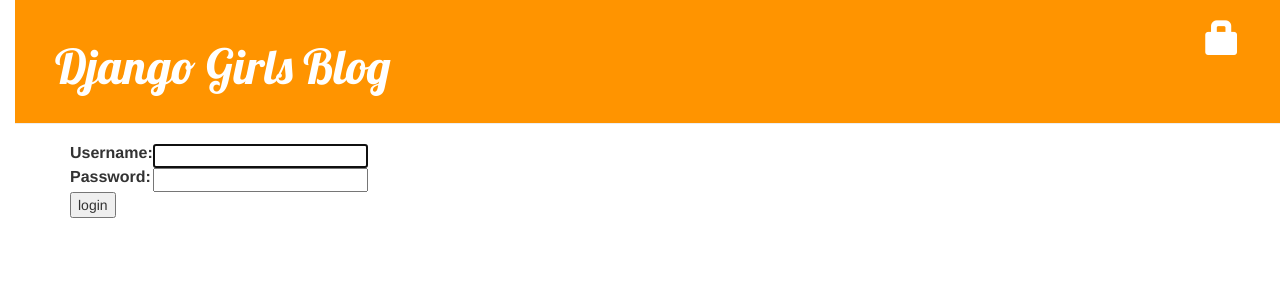
After one commit to kpi-web-guild/django-girls-blog-Miseracle, a Django app: page /accounts/login/ in a window 1280 px wide. The commit adds this page. Shown: the top 300 px of the page. Run offline with Django 3.2, Linux system fonts and the light colour scheme; some libraries are stand-ins or nearby versions.

Commit message:
Add simple security(login/logout checks).

```diff
--- a/blog/templates/blog/base.html
+++ b/blog/templates/blog/base.html
@@ -12,6 +12,9 @@
           {% if user.is_authenticated %}
             <a href="{% url 'post_new' %}" class="top-menu"><span class="glyphicon glyphicon-plus"></span></a>
             <a href="{% url 'post_draft_list' %}" class="top-menu"><span class="glyphicon glyphicon-edit"></span></a>
+            <p class="top-menu">Hello, {{ user.username }}! <small>(<a href="{% url 'logout' %}">Log out</a>)</small></p>
+          {% else %}
+            <a href="{% url 'login' %}" class="top-menu"><span class="glyphicon glyphicon-lock"></span></a>
           {% endif %}
             <h1><a href="/">Django Girls Blog</a></h1>
         </div>
--- /dev/null
+++ b/blog/templates/registration/login.html
@@ -0,0 +1,27 @@
+{% extends "blog/base.html" %}
+
+{% block content %}
+
+{% if form.errors %}
+<p>Your username and password didn't match. Please try again.
+We won't tell you neither if you are wrong with login, nor if with password. Usability!</p>
+{% endif %}
+
+<form method="post" action="{% url 'login' %}">
+{% csrf_token %}
+<table>
+<tr>
+    <td>{{ form.username.label_tag }}</td>
+    <td>{{ form.username }}</td>
+</tr>
+<tr>
+    <td>{{ form.password.label_tag }}</td>
+    <td>{{ form.password }}</td>
+</tr>
+</table>
+
+<input type="submit" value="login" />
+<input type="hidden" name="next" value="{{ next }}" />
+</form>
+
+{% endblock %}
--- a/blog/views.py
+++ b/blog/views.py
@@ -7,6 +7,7 @@ from django.shortcuts import render, get_object_or_404, redirect
 from .models import Post
 from django.utils import timezone
 from .forms import PostForm
+from django.contrib.auth.decorators import login_required
 # Create your views here.
 
 
@@ -26,6 +27,7 @@ def post_detail(request, pk):
     return render(request, 'blog/post_detail.html', {'post': post})
 
 
+@login_required
 def post_new(request):
     """Create new post."""
     if request.method == 'POST':
@@ -40,6 +42,7 @@ def post_new(request):
     return render(request, 'blog/post_edit.html', {'form': form})
 
 
+@login_required
 def post_edit(request, pk):
     """Edit existing post."""
     post = get_object_or_404(Post, pk=pk)
@@ -55,6 +58,7 @@ def post_edit(request, pk):
     return render(request, 'blog/post_edit.html', {'form': form})
 
 
+@login_required
 def post_draft_list(request):
     """Unpublished posts."""
     posts = (
@@ -65,6 +69,7 @@ def post_draft_list(request):
     return render(request, 'blog/post_draft_list.html', {'posts': posts})
 
 
+@login_required
 def post_publish(request, pk):
     """Publish post."""
     post = get_object_or_404(Post, pk=pk)
@@ -72,6 +77,7 @@ def post_publish(request, pk):
     return redirect('post_detail', pk=pk)
 
 
+@login_required
 def post_remove(request, pk):
     """Delete post."""
     post = get_object_or_404(Post, pk=pk)
--- a/mysite/settings.py
+++ b/mysite/settings.py
@@ -102,3 +102,4 @@ USE_TZ = True
 
 STATIC_URL = '/static/'
 STATIC_ROOT = os.path.join(BASE_DIR, 'static')
+LOGIN_REDIRECT_URL = '/'
--- a/mysite/urls.py
+++ b/mysite/urls.py
@@ -6,6 +6,7 @@
 
 from django.conf.urls import include, url
 from django.contrib import admin
+from django.contrib.auth import views
 
 urlpatterns = [
     # Examples:
@@ -14,4 +15,6 @@ urlpatterns = [
 
     url(r'^admin/', include(admin.site.urls)),
     url(r'', include('blog.urls')),
+    url(r'^accounts/login/$', views.login, name='login'),
+    url(r'^accounts/logout/$', views.logout, name='logout', kwargs={'next_page': '/'}),
 ]
```
Also changed, not shown: blog/templates/blog/post_detail.html (+6 -2 lines), .travis.yml.
